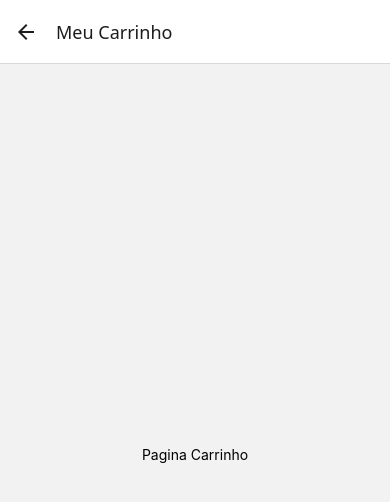
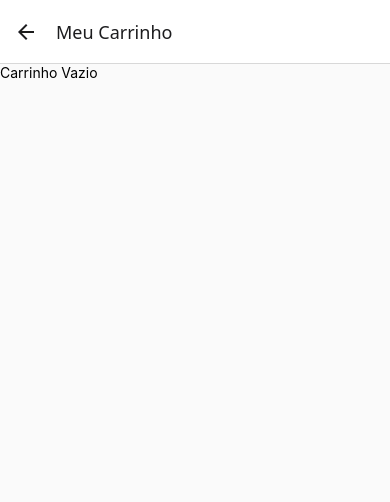
Before and after one commit to Samuel0802/AppCarinhoDeCompras, a React Native app: screen /Cart in a window 390 px wide. Shown: the top 502 px of the page. Built offline with nearby package versions, Linux system fonts and the light colour scheme.

Commit message:
Listando carrinho de compras, Add Item, removendo item

```diff
--- /dev/null
+++ b/src/components/CardItem/index.js
@@ -0,0 +1,86 @@
+import React, {useState} from "react";
+import { StyleSheet, Text, View, TouchableOpacity } from "react-native";
+
+export default function CartItem({ data, AddQuantidade, RemoveQuantidade }) {
+    const [quantidade, setQuantidade] = useState(data?.quantidade);
+
+    //função para aumentar quantidade no carrinho
+    function AumentarQuantidade(){
+    AddQuantidade(); //Gravar na useState a quantidade do item
+   setQuantidade( item => item + 1)
+    }
+
+    function DiminuirQuantidade(){
+        RemoveQuantidade();
+
+        if(quantidade === 0){
+            setQuantidade(0)
+            return;
+        }
+        setQuantidade( item => item - 1)
+    }
+
+    return (
+        <View style={styles.container}>
+            <View>
+                <Text style={styles.nome}>{data.nome}</Text>
+                <Text style={styles.valor}> R$ {data.valor}</Text>
+            </View>
+
+            <View style={styles.quantidadeContainer}>
+                <TouchableOpacity style={styles.btnAdd} onPress={DiminuirQuantidade}>
+                    <Text style={styles.btnText}>-</Text>
+                </TouchableOpacity>
+
+                <Text style={styles.quantidade}>{quantidade}</Text>
+
+                <TouchableOpacity style={styles.btnAdd} onPress={AumentarQuantidade}>
+                    <Text style={styles.btnText}>+</Text>
+                </TouchableOpacity>
+            </View>
+
+        </View>
+    );
+}
+
+const styles = StyleSheet.create({
+
+    container: {
+    borderWidth: 1,
+    borderColor: '#DFDFDF',
+    borderRadius: 2,
+    marginBottom: 14,
+    padding: 8
+    },
+
+    nome:{
+        fontWeight: 'bold',
+        fontSize: 17,
+    },
+
+    valor:{
+        fontSize:  16
+    },
+
+    quantidadeContainer:{
+        marginTop: 14,
+        marginBottom: 14,
+        flexDirection: 'row',
+        alignItems: 'center'
+    },
+
+    btnAdd:{
+        backgroundColor: "#168FFF",
+        padding: 6,
+        paddingLeft: 14,
+        paddingRight: 14,
+        borderRadius: 2
+    },
+
+    quantidade:{
+        marginLeft: 14,
+        marginRight: 14
+    }
+
+
+});
--- a/src/contexts/CartContext.js
+++ b/src/contexts/CartContext.js
@@ -7,6 +7,7 @@ function CartProvider({ children }){//repassar os componentes que tiver dentro d
 
 const [cart, setCart] = useState([]); //carinho vai receber um valor vazio
 
+//Função para adicionar algo no carrinho de compra +
 function AddItemCarinho(NewItem){
 
   //Ver se esse item ja tem no carrinho e ai adicionamos +1 quantidade
@@ -18,7 +19,6 @@ function AddItemCarinho(NewItem){
    let cartList = cart;
 
    cartList[indexItem].quantidade = cartList[indexItem].quantidade + 1;
-
    //quantidade x valor total
    cartList[indexItem].total = cartList[indexItem].quantidade * cartList[indexItem].valor;
 
@@ -27,8 +27,6 @@ function AddItemCarinho(NewItem){
    return;
 
   }
-
-
   let data = {
    ...NewItem, //Pegar toda propriedade NewItem
     quantidade: 1,
@@ -37,9 +35,26 @@ function AddItemCarinho(NewItem){
 
   setCart(Produtos => [...Produtos, data])//Passar para useState que tem item do carrinho
 
+}
 
+//função de remover algo do carrinho
+function RemoveItemCard(Produto){
+ const indexItem = cart.findIndex( item => item.id === Produto.id); //findIndex: Verifica se existe na lista
 
+ if(cart[indexItem]?.quantidade > 1){
+   let cartList = cart; //pegando toda lista
+  // pegando a quantidade total - quantidade do produto
+   cartList[indexItem].quantidade = cartList[indexItem].quantidade - 1;
+   // Pegando o valor total  - preço do produto
+   cartList[indexItem].total = cartList[indexItem].total - cartList[indexItem].valor;
 
+   setCart(cartList);
+   return;
+ }
+
+  //filter: Retornar todos os item da lista menos o que clicou
+ const removerProduto = cart.filter(item => item.id !== Produto.id);
+ setCart(removerProduto);
 }
 
 return(
@@ -47,7 +62,7 @@ return(
 
     //Provider: Compartilha o valor do contexto para todos os componentes filhos.
  <CartContext.Provider
-  value={{ cart, AddItemCarinho }} //Propriedade que vou exportar
+  value={{ cart, AddItemCarinho, RemoveItemCard }} //Propriedade que vou exportar
  >
 
     {children}
--- a/src/pages/Cart/index.js
+++ b/src/pages/Cart/index.js
@@ -1,10 +1,33 @@
-import React from "react";
-import { StyleSheet, Text, View } from "react-native";
+import React, { useContext } from "react";
+import { StyleSheet, Text, View, FlatList } from "react-native";
+import { CartContext } from "../../contexts/CartContext";
+import CardItem from "../../components/CardItem";
 
-export default function Cart(){
-  return(
+
+export default function Cart() {
+  const { cart, AddItemCarinho, RemoveItemCard } = useContext(CartContext);
+
+  return (
     <View style={styles.container}>
-      <Text>Pagina Carrinho</Text>
+
+  {/* Listando produtos */}
+      <FlatList
+        data={cart}
+        showsVerticalScrollIndicator={false} //remover barra de rolagem
+        ListEmptyComponent={ () => <Text style={styles.container}>Carrinho Vazio</Text> } //Exibir após lista vazia
+        keyExtractor={item => String(item.id)}
+        renderItem={({ item }) =>
+
+          // Componentes/CardItem
+          (
+          <CardItem
+            data={item}
+            AddQuantidade={ () => AddItemCarinho(item)}
+            //Chamar RemoveQuantidade na CardItem
+            RemoveQuantidade={ () => RemoveItemCard(item)}
+          />
+        )}
+      />
     </View>
   );
 }
@@ -13,8 +36,7 @@ const styles = StyleSheet.create({
 
   container: {
     flex: 1,
-    alignItems: 'center',
-    justifyContent: 'center',
+    backgroundColor: '#FAFAFA',
   },
 
 
```
